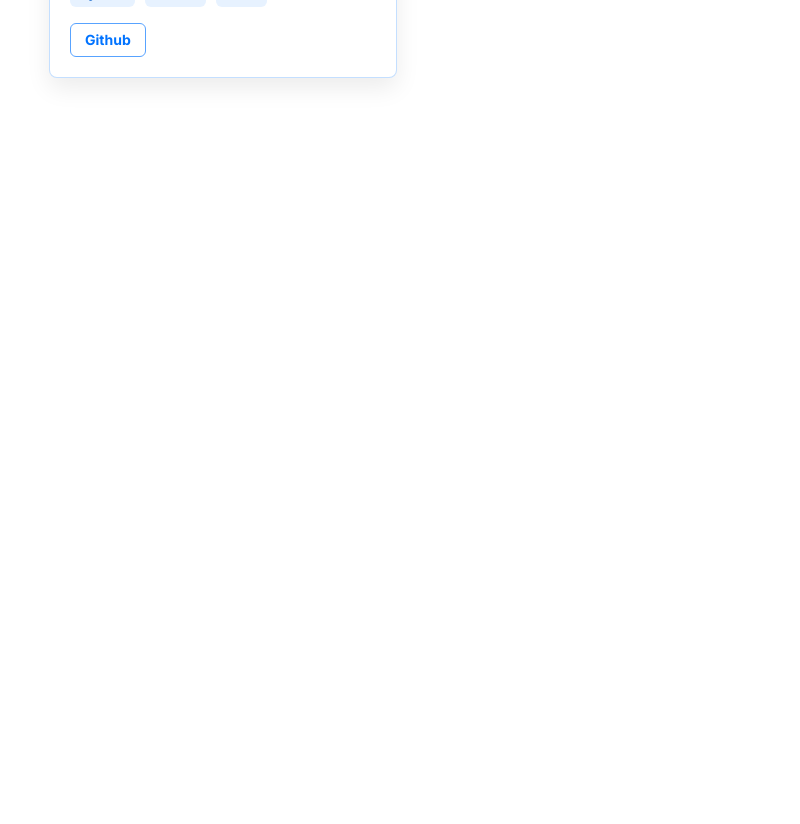
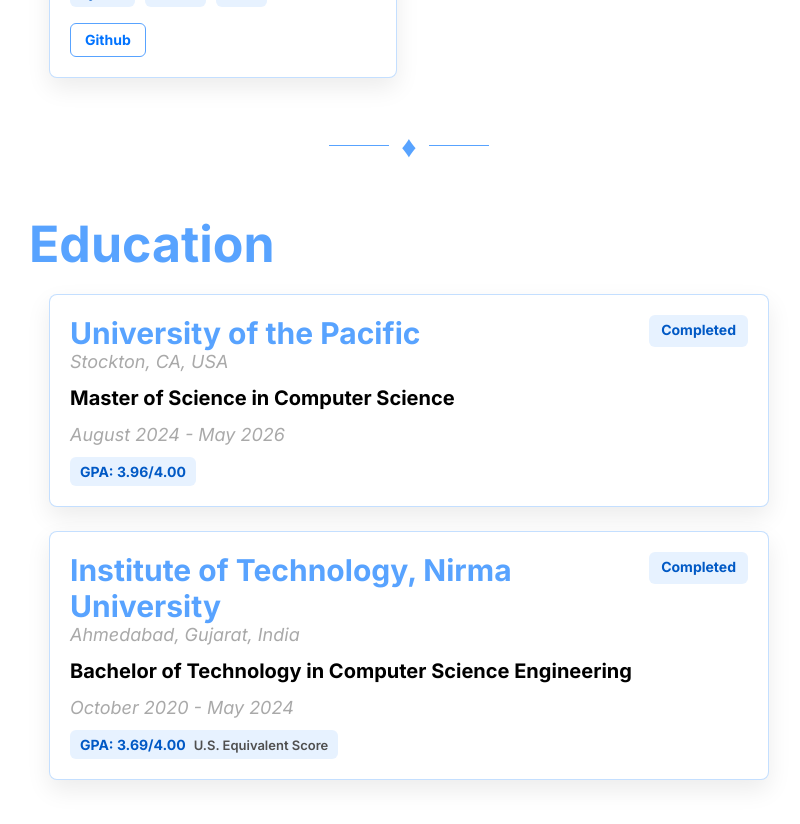
Before and after one commit to ravi-p-k-1/ravi-p-k-1.github.io, a React (Create React App) app: page / in a window 1280 px wide. Shown: the part 4660-5484 px from the top of the page, without its empty margins (391-1191 px from the left). Before the commit the page ends 4888 px from the top, so only its background shows below. Built offline with nearby package versions, Linux system fonts and the light colour scheme.

Commit message:
Education Section Completed

```diff
--- a/src/App.js
+++ b/src/App.js
@@ -7,9 +7,6 @@ import Skills from './pages/Skills';
 import WorkExperience from './pages/WorkExperience';
 import Projects from './pages/Projects';
 import Education from './pages/Education';
-import Reviews from './pages/Reviews';
-import Certifications from './pages/Certifications';
-import Profiles from './pages/Profiles';
 import Separator from './components/Separator';
 
 function App() {
@@ -24,8 +21,9 @@ function App() {
         <WorkExperience />
         <Separator />
         <Projects />
-        {/* <Education />
-        <Reviews />
+        <Separator />
+        <Education />
+        {/* <Reviews />
         <Certifications />
         <Profiles /> */}
       </main>
--- a/src/assets/data/education.json
+++ b/src/assets/data/education.json
@@ -4,12 +4,12 @@
         "location": "Stockton, CA, USA",
         "degree": "Master of Science",
         "major": "Computer Science",
-        "status": "Ongoing",
+        "status": "Completed",
         "startDate": "2024-08-19",
         "endDate": "2026-05-06",
         "graduationDate": {
-            "format": "string",
-            "value": "Expected May 2026"
+            "format": "Date",
+            "value": "2026-05-06"
         },
         "gpa": {
             "score": "3.96/4.00"
--- /dev/null
+++ b/src/assets/styles/education.css
@@ -0,0 +1,108 @@
+/* Education */
+
+.education-list {
+    display: grid;
+    gap: 24px;
+}
+
+.education-card {
+    display: grid;
+    gap: 12px;
+    padding: 20px;
+    border: 1px solid rgba(88, 163, 255, 0.35);
+    border-radius: 8px;
+    background: #ffffff;
+    box-shadow: 0 10px 24px rgba(0, 0, 0, 0.08);
+}
+
+.education-card,
+.education-card * {
+    box-sizing: border-box;
+}
+
+.education-header {
+    display: grid;
+    grid-template-columns: minmax(0, 1fr) auto;
+    align-items: start;
+    gap: 16px;
+}
+
+.college-name {
+    color: #58a3ff;
+    font-size: 30px;
+    font-weight: bold;
+    line-height: 1.2;
+    overflow-wrap: anywhere;
+}
+
+.college-location,
+.education-meta {
+    color: darkgray;
+    font-size: 18px;
+    font-style: italic;
+}
+
+.education-status {
+    min-height: 32px;
+    padding: 6px 12px;
+    border-radius: 6px;
+    background: rgba(88, 163, 255, 0.14);
+    color: #0159c5;
+    font-size: 14px;
+    font-weight: 700;
+    white-space: nowrap;
+}
+
+.education-degree {
+    font-size: 20px;
+    font-weight: 700;
+    line-height: 1.4;
+}
+
+.education-meta,
+.education-gpa {
+    display: flex;
+    flex-wrap: wrap;
+    gap: 10px 18px;
+}
+
+.education-gpa span {
+    padding: 6px 10px;
+    border-radius: 6px;
+    background: rgba(88, 163, 255, 0.14);
+    color: #0159c5;
+    font-size: 14px;
+    font-weight: 700;
+}
+
+.education-gpa em {
+    margin-left: 8px;
+    color: #4f4f4f;
+    font-size: 13px;
+    font-style: normal;
+    font-weight: 600;
+}
+
+@media (max-width: 640px) {
+    .education-card {
+        padding: 16px;
+    }
+
+    .education-header {
+        grid-template-columns: 1fr;
+        gap: 10px;
+    }
+
+    .college-name {
+        font-size: 22px;
+    }
+
+    .college-location,
+    .education-meta {
+        font-size: 16px;
+    }
+
+    .education-status {
+        justify-self: start;
+    }
+}
--- a/src/pages/Education.jsx
+++ b/src/pages/Education.jsx
@@ -1,7 +1,65 @@
-import React from 'react'
+import educationData from '../assets/data/education.json';
+import '../assets/styles/education.css';
 
 export default function Education() {
+  const parseDate = (dateValue) => {
+    const [year, month, day] = dateValue.split('-').map(Number);
+    return new Date(year, month - 1, day);
+  }
+
+  const formatDate = (dateValue) => {
+    return parseDate(dateValue).toLocaleString('default', {
+      month: 'long',
+      year: 'numeric'
+    });
+  }
+
   return (
-    <div>Education</div>
+    <div className='section' id='education'>
+      <div className='section-title'>
+        Education
+      </div>
+      <div className='section-content'>
+        <div className='education-list'>
+          {
+            educationData.map((education, index) => {
+              const startDate = formatDate(education.startDate);
+              const endDate = formatDate(education.endDate);
+
+              return (
+                <div key={`${education.college}-${index}`} className='education-card'>
+                  <div className='education-header'>
+                    <div>
+                      <div className='college-name'>{education.college}</div>
+                      <div className='college-location'>{education.location}</div>
+                    </div>
+                    <div className='education-status'>{education.status}</div>
+                  </div>
+                  <div className='education-degree'>
+                    {education.degree} in {education.major}
+                  </div>
+                  <div className='education-meta'>
+                    <span>{startDate} - {endDate}</span>
+                  </div>
+                  {education.gpa?.score && (
+                    <div className='education-gpa'>
+                      <span>
+                        GPA: {education.gpa.score}
+                        {education.gpa.equivalent && (
+                          <em>{education.gpa.equivalent}</em>
+                        )}
+                      </span>
+                      {education.gpa.originalScore && !education.gpa.equivalent && (
+                        <span>{education.gpa.originalScore}</span>
+                      )}
+                    </div>
+                  )}
+                </div>
+              )
+            })
+          }
+        </div>
+      </div>
+    </div>
   )
 }
```
